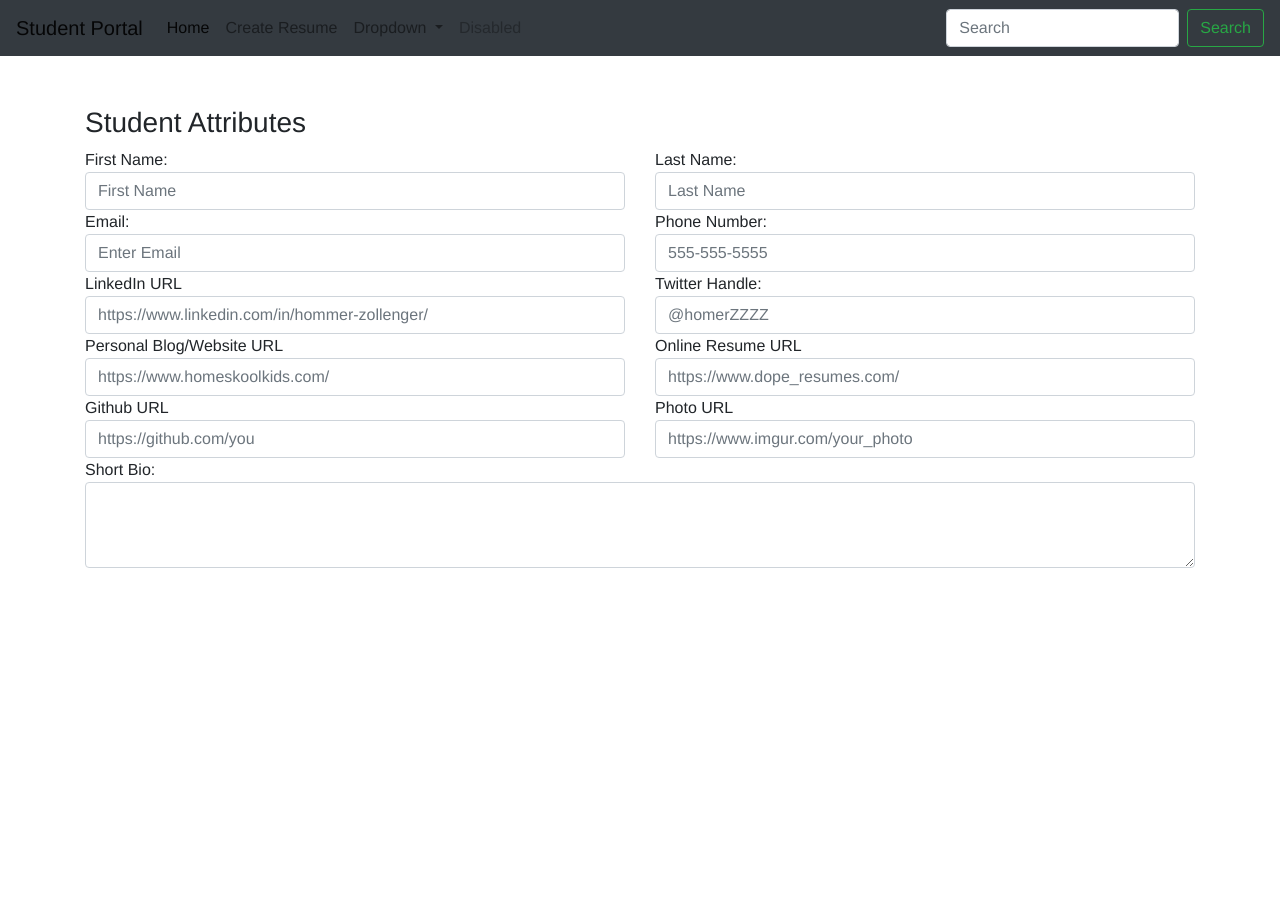
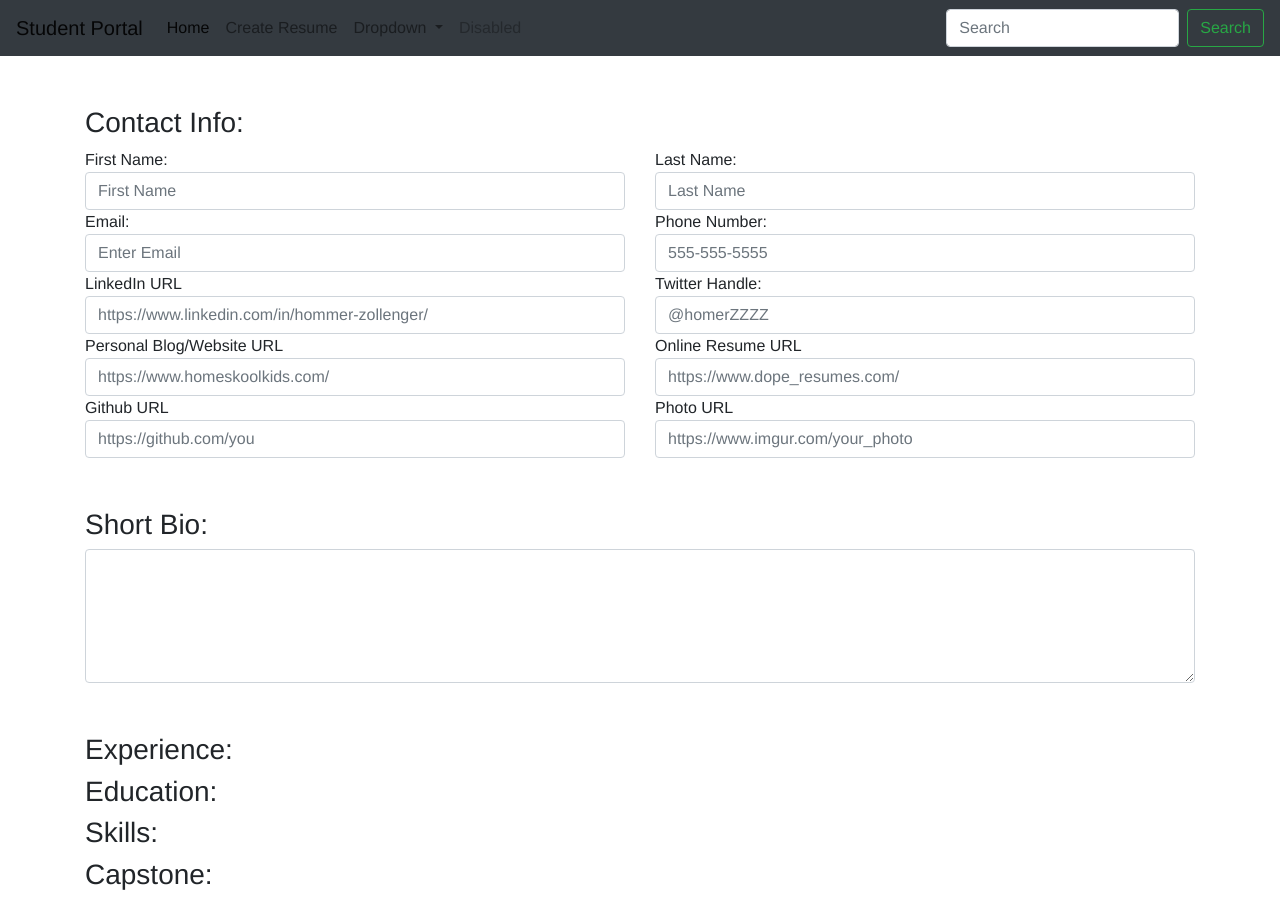
Before and after one commit to byrne-saw/student-portal, a Vue app: page /#/update in a window 1280 px wide. Before the commit the page ends 800 px from the top, so only its background shows below. Built offline with nearby package versions, Linux system fonts and the light colour scheme; the HTML template or start-up script is replaced by a standard one.

Commit message:
getting ready to merge start of class

```diff
--- a/src/views/Update.vue
+++ b/src/views/Update.vue
@@ -4,7 +4,7 @@
 
   <form>
     <div class="form-group">
-      <h3>Student Attributes</h3>
+      <h3>Contact Info:</h3>
       <div class="row">
         <div class="col">
           First Name: <br> <input class="form-control" type="text" placeholder="First Name">
@@ -45,7 +45,38 @@
           Photo URL <br> <input class="form-control" type="url" placeholder="https://www.imgur.com/your_photo">
         </div>
       </div>
-      Short Bio: <br> <textarea class="form-control" id="exampleFormControlTextarea1" rows="3"></textarea>
+      <div style="height: 50px"></div>
+      <h3>Short Bio:</h3>
+      <textarea class="form-control" id="exampleFormControlTextarea1" rows="5"></textarea>
+      <div style="height: 50px"></div>
+      <h3>Experience:</h3>
+
+
+
+
+
+
+      <h3>Education:</h3>
+
+
+
+
+
+
+      <h3>Skills:</h3>
+
+
+
+
+
+
+      <h3>Capstone:</h3>
+
+
+
+
+
+
 
 
 
@@ -57,7 +88,6 @@
 
 
     </div>
-
   </form>
   </div>
 
```
